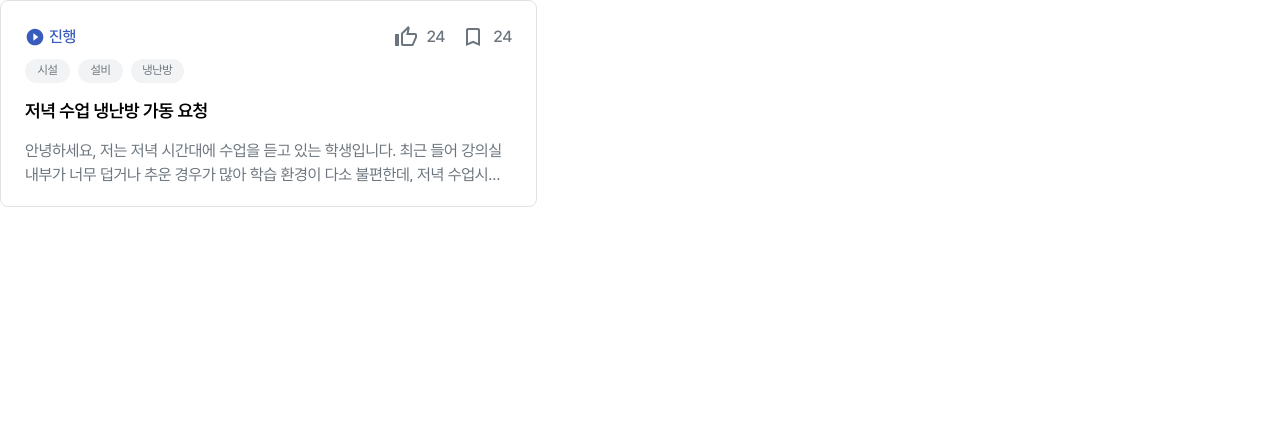
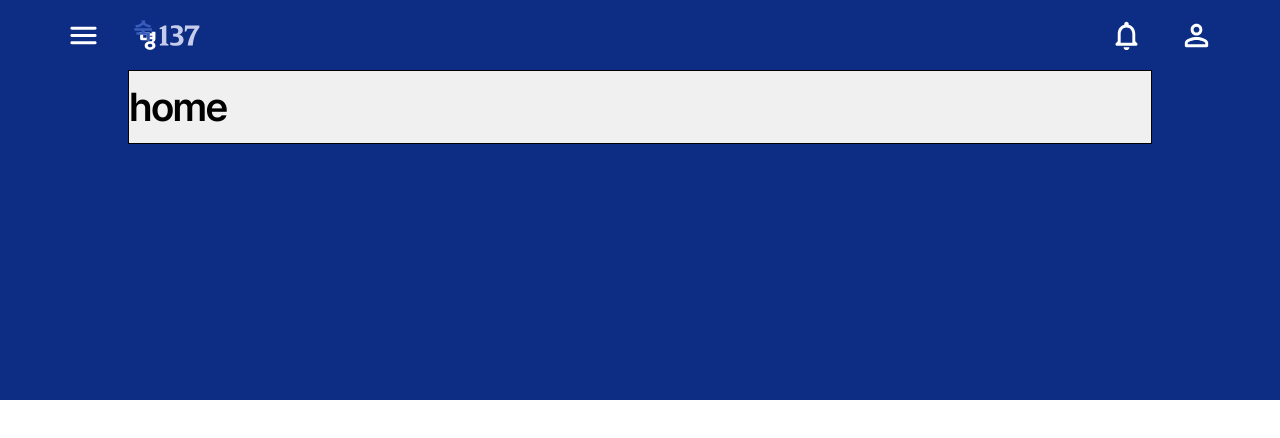
Before and after one commit to waieiches/SM-137-Frontend, a React (Vite) app: page / in a window 1280 px wide. Shown: the top 438 px of the page. Built offline with nearby package versions, Linux system fonts and the light colour scheme.

Commit message:
feat : 라우터를 연결한다
1. / 는 레이아웃
2. / + "" = "/" 자체를 Home.tsx가 렌더링 되도록 설정

```diff
--- a/package.json
+++ b/package.json
@@ -21,7 +21,8 @@
     "@emotion/styled": "^11.13.0",
     "@mui/icons-material": "^6.1.6",
     "react": "^18.3.1",
-    "react-dom": "^18.3.1"
+    "react-dom": "^18.3.1",
+    "react-router-dom": "^7.0.1"
   },
   "devDependencies": {
     "@eslint/js": "^9.9.0",
--- a/src/App.tsx
+++ b/src/App.tsx
@@ -1,8 +1,9 @@
-import ContentBox from "./components/content/ContentBox";
+import { RouterProvider } from "react-router-dom";
 import "./reset.css";
+import { router } from "./Router";
 
 function App() {
-  return <ContentBox type="large" />;
+  return <RouterProvider router={router} />;
 }
 
 export default App;
--- /dev/null
+++ b/src/Router.tsx
@@ -0,0 +1,16 @@
+import { createBrowserRouter } from "react-router-dom";
+import Layout from "./pages/Layout";
+import Home from "./pages/Home";
+
+export const router = createBrowserRouter([
+  {
+    path: "/",
+    element: <Layout />,
+    children: [
+      {
+        path: "",
+        element: <Home />,
+      },
+    ],
+  },
+]);
--- a/src/components/button/Button.tsx
+++ b/src/components/button/Button.tsx
@@ -44,7 +44,6 @@ const Button = ({
   type = DEFAULT_TYPE,
 }: ContentProps) => {
   const buttonStyle = buttonType[type];
-  console.log(buttonStyle);
 
   const {
     width,
--- a/src/components/header/Header.tsx
+++ b/src/components/header/Header.tsx
@@ -46,7 +46,7 @@ const Header = () => {
   const path = useLocation().pathname;
 
   useEffect(() => {
-    if (path === "/home") {
+    if (path === "/") {
       handleDark();
     }
   }, []);
--- a/src/contexts/HeaderOpenContext.tsx
+++ b/src/contexts/HeaderOpenContext.tsx
@@ -1,4 +1,5 @@
 import { createContext, ReactNode, useContext, useRef, useState } from "react";
+import { useLocation } from "react-router-dom";
 
 interface IsOpenProps {
   isSideNavOpen: boolean;
@@ -48,7 +49,7 @@ const HeaderOpenProvider = ({ children }: HeaderOpenProviderProps) => {
   //색상 변경
   const [isDark, setIsDark] = useState(false);
   const handleDark = () => {
-    setIsDark((prev) => !prev);
+    setIsDark(true);
   };
 
   //네비게이터 / 말풍선 열기
--- /dev/null
+++ b/src/pages/Home.tsx
@@ -0,0 +1,15 @@
+import styled from "@emotion/styled";
+
+const HomeContainer = styled.div`
+  background-color: #f0f0f0;
+`;
+
+const Home = () => {
+  return (
+    <HomeContainer>
+      <h1>home</h1>
+    </HomeContainer>
+  );
+};
+
+export default Home;
--- /dev/null
+++ b/src/pages/Layout.tsx
@@ -0,0 +1,41 @@
+import { Outlet, useLocation } from "react-router-dom";
+import styled from "@emotion/styled";
+import HeaderProvider from "../components/header/HeaderProvider";
+
+const Wrap = styled.div`
+  width: 100%;
+  height: 100vh;
+  display: flex;
+  flex-direction: column;
+  align-items: center;
+`;
+const OutletLayout = styled.div`
+  width: 80%;
+  /*삭제 예정, 가이드라인 */
+  border: 1px solid #000;
+`;
+const ColoredLayout = styled.div<{ bgc: string }>`
+  width: 100%;
+  height: 50%;
+  display: flex;
+  flex-direction: column;
+  align-items: center;
+  background-color: ${(props) => props.bgc};
+`;
+
+const Layout = () => {
+  const path = useLocation().pathname;
+  const backgroundColor = path === "/" ? "var(--primary)" : "none";
+  return (
+    <Wrap>
+      <ColoredLayout bgc={backgroundColor}>
+        <HeaderProvider />
+        <OutletLayout>
+          <Outlet />
+        </OutletLayout>
+      </ColoredLayout>
+    </Wrap>
+  );
+};
+
+export default Layout;
```
Also changed, not shown: src/pages/1.txt (deleted), 1 other file (tests, documents, lock files or other folders).
